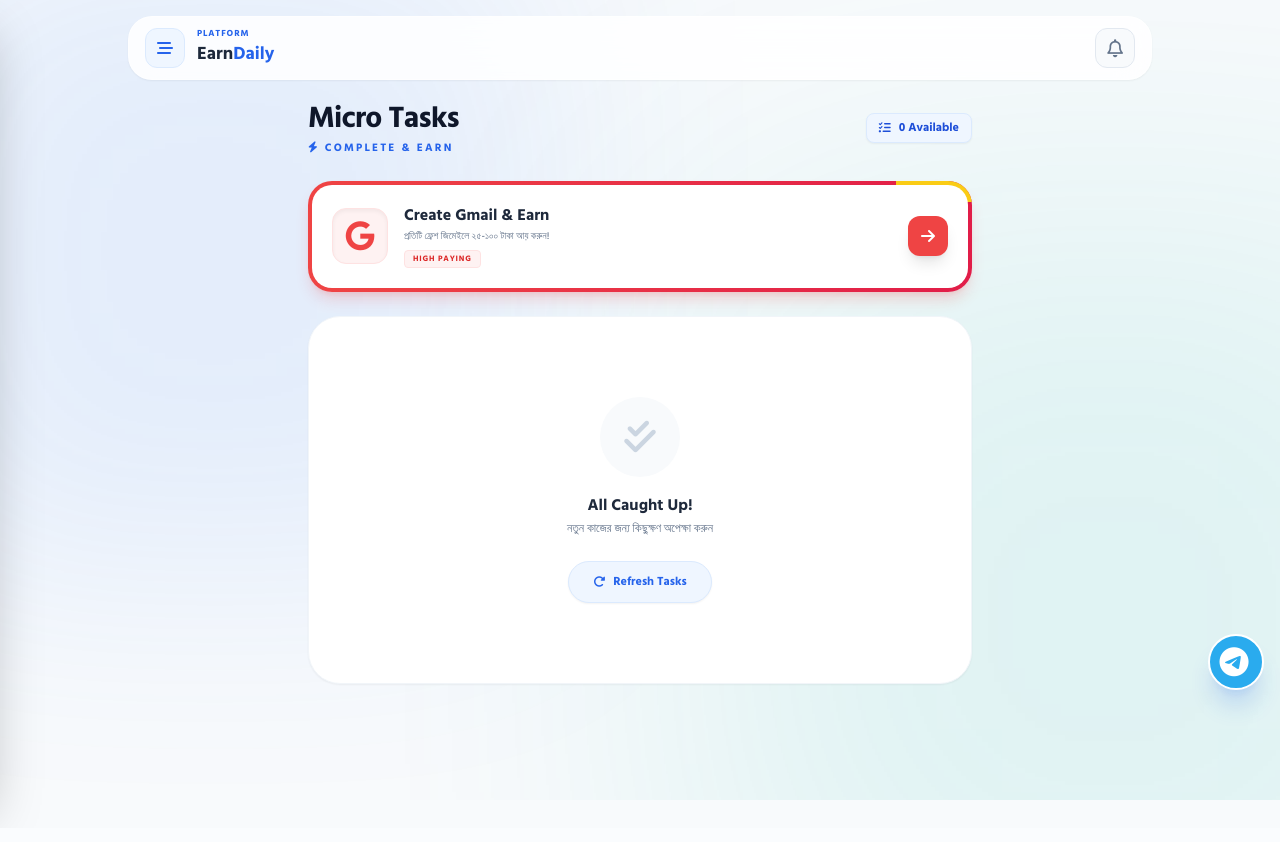
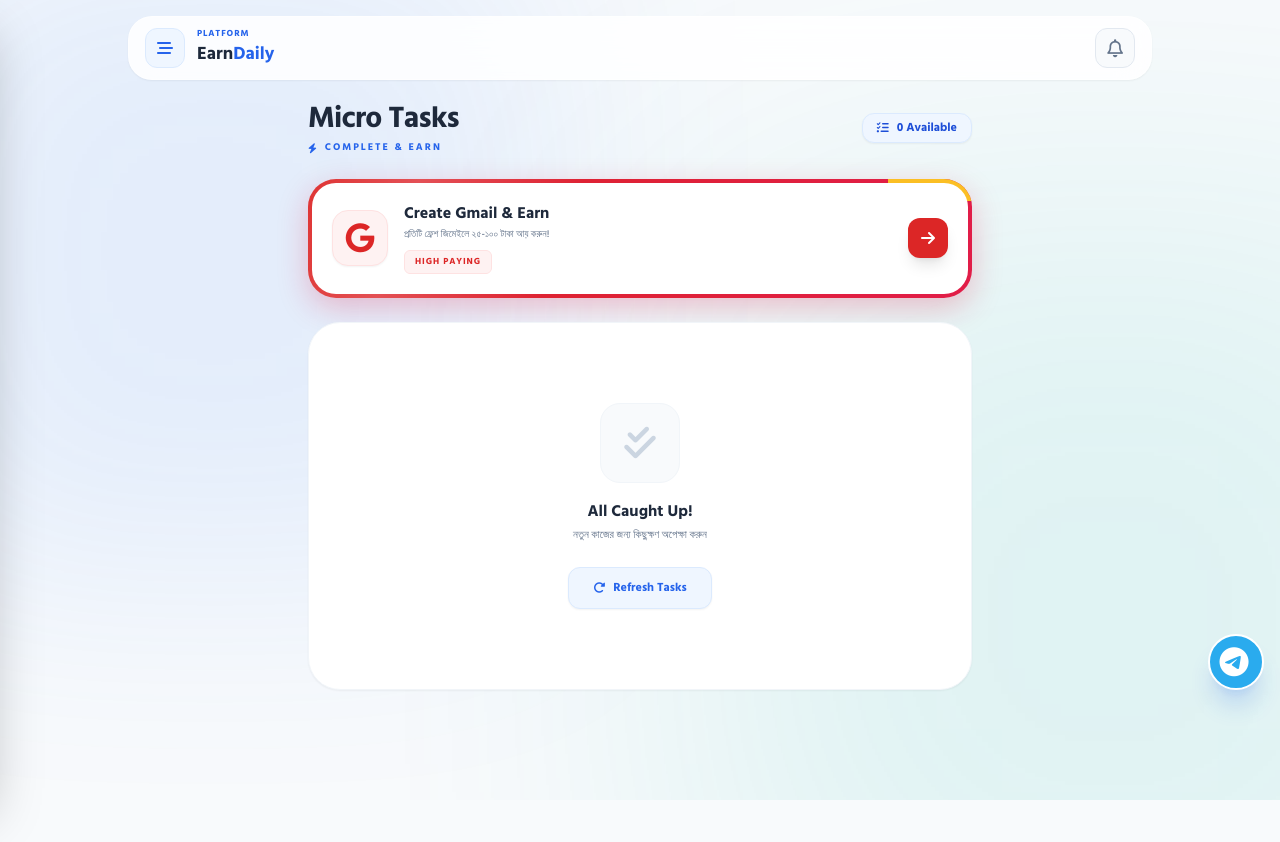
Before and after one commit to hoingut/oayrbackup, a Flask app: template templates/tasks.html in a window 1280 px wide. Before the commit the page ends 812 px from the top, so only its background shows below. Run offline with Flask 3, Linux system fonts and the light colour scheme; the template is opened without the code that fills it, so the values that code supplies are empty; parts of the project's set-up code (start-up, migrations or seed data) failed here and were passed over; some libraries are stand-ins or nearby versions.

Commit message:
Update tasks.html

```diff
--- a/templates/tasks.html
+++ b/templates/tasks.html
@@ -3,38 +3,76 @@
 
 <style>
     /* Premium Entry Animations */
-    .fade-up { animation: fadeUp 0.5s cubic-bezier(0.16, 1, 0.3, 1) forwards; opacity: 0; transform: translateY(15px); }
-    @keyframes fadeUp { to { opacity: 1; transform: translateY(0); } }
+    .fade-in-up { animation: fadeInUp 0.5s cubic-bezier(0.16, 1, 0.3, 1) forwards; opacity: 0; transform: translateY(15px); }
+    @keyframes fadeInUp { to { opacity: 1; transform: translateY(0); } }
 
-    .task-card { transition: all 0.3s cubic-bezier(0.16, 1, 0.3, 1); }
-    .task-card:hover { transform: translateY(-4px); box-shadow: 0 15px 30px -5px rgba(37, 99, 235, 0.1); border-color: #BFDBFE; }
-    .task-card:active { transform: scale(0.98); }
+    /* Task Card Premium Hover */
+    .premium-task-card {
+        background: #ffffff;
+        border: 1px solid #E2E8F0;
+        border-radius: 24px;
+        box-shadow: 0 2px 10px rgba(0, 0, 0, 0.02);
+        transition: all 0.3s cubic-bezier(0.4, 0, 0.2, 1);
+        position: relative;
+        overflow: hidden;
+    }
+    .premium-task-card:hover {
+        transform: translateY(-4px);
+        box-shadow: 0 15px 30px -5px rgba(37, 99, 235, 0.1);
+        border-color: #BFDBFE;
+    }
 
-    /* Ad Container Wrapper */
-    .ad-wrapper {
-        display: flex;
-        justify-content: center;
-        align-items: center;
-        overflow: hidden;
-        border-radius: 16px;
-        background: #F8FAFC;
+    /* Custom Ad Wrapper (Native App Style) */
+    .premium-ad-card {
+        background: #ffffff;
         border: 1px solid #E2E8F0;
-        padding: 8px;
+        border-radius: 20px;
+        position: relative;
+        padding: 12px;
+        box-shadow: 0 4px 15px rgba(0, 0, 0, 0.02);
         margin: 16px 0;
+        transition: all 0.3s ease;
     }
+    .premium-ad-card:hover {
+        border-color: #CBD5E1;
+        box-shadow: 0 8px 25px rgba(0, 0, 0, 0.04);
+    }
+    .ad-badge {
+        position: absolute; top: 0; right: 0;
+        background: #F1F5F9; color: #94A3B8;
+        font-size: 8px; font-weight: 800; text-transform: uppercase; letter-spacing: 0.1em;
+        padding: 4px 8px; border-bottom-left-radius: 12px;
+        z-index: 10;
+    }
+    .ad-inner {
+        display: flex; justify-content: center; align-items: center;
+        background: #F8FAFC; border-radius: 12px; overflow: hidden;
+        min-height: 60px;
+    }
+
+    /* Shimmer Effect for Hot Banner */
+    .shimmer-bg { position: relative; overflow: hidden; }
+    .shimmer-bg::after {
+        content: ''; position: absolute; top: 0; left: -100%; width: 50%; height: 100%;
+        background: linear-gradient(to right, transparent, rgba(255,255,255,0.2), transparent);
+        transform: skewX(-20deg); animation: shimmerFast 3s infinite;
+    }
+    @keyframes shimmerFast { 100% { left: 200%; } }
 </style>
 
-<div class="max-w-2xl mx-auto space-y-6 fade-up pb-6 px-1">
+<div class="max-w-2xl mx-auto space-y-6 fade-in-up pb-8 px-1">
 
     <!-- ==========================================
          1. PAGE HEADER
     ========================================== -->
     <div class="flex items-center justify-between mb-4">
         <div>
-            <h2 class="text-3xl font-black text-slate-900 tracking-tight">Micro Tasks</h2>
-            <p class="text-[11px] text-blue-600 font-bold tracking-[0.2em] uppercase mt-1"><i class="fa-solid fa-bolt"></i> Complete & Earn</p>
+            <h2 class="text-3xl font-black text-slate-800 tracking-tight">Micro Tasks</h2>
+            <p class="text-[10px] text-blue-600 font-bold tracking-[0.2em] uppercase mt-1 flex items-center gap-1.5">
+                <i class="fa-solid fa-bolt"></i> Complete & Earn
+            </p>
         </div>
-        <div class="bg-blue-50 text-blue-700 px-3 py-1.5 rounded-lg text-xs font-black shadow-sm border border-blue-100 flex items-center gap-2">
+        <div class="bg-blue-50 text-blue-700 px-3.5 py-1.5 rounded-xl text-xs font-black shadow-sm border border-blue-100 flex items-center gap-2">
             <i class="fa-solid fa-list-check"></i> {{ tasks|length }} Available
         </div>
     </div>
@@ -42,36 +80,34 @@
     <!-- ==========================================
          2. GMAIL TASK PROMO (High Paying Banner)
     ========================================== -->
-    <a href="/gmail-tasks" class="block bg-gradient-to-r from-red-500 to-rose-600 p-1 rounded-[24px] shadow-lg shadow-red-500/20 relative overflow-hidden group hover:scale-[1.02] transition duration-300">
-        <!-- Shine Animation -->
-        <div class="absolute top-0 left-[-100%] w-1/2 h-full bg-gradient-to-r from-transparent via-white/20 to-transparent skew-x-12 animate-[shimmer_3s_infinite]"></div>
+    <a href="/gmail-tasks" class="block bg-gradient-to-r from-[#DC2626] to-[#E11D48] p-1 rounded-[28px] shadow-[0_10px_30px_rgba(225,29,72,0.25)] shimmer-bg group hover:-translate-y-1 transition duration-300">
 
         <!-- Pinned Badge -->
-        <div class="absolute top-0 right-0 bg-yellow-400 text-slate-900 text-[9px] font-black px-3 py-1 rounded-bl-xl z-10 flex items-center gap-1 shadow-sm uppercase tracking-widest">
+        <div class="absolute top-0 right-0 bg-amber-400 text-slate-900 text-[9px] font-black px-4 py-1 rounded-bl-[16px] z-10 flex items-center gap-1 shadow-sm uppercase tracking-widest">
             <i class="fa-solid fa-star"></i> Pinned
         </div>
 
-        <div class="bg-white rounded-[20px] p-5 relative z-10 flex items-center justify-between gap-4">
+        <div class="bg-white rounded-[24px] p-5 relative z-10 flex items-center justify-between gap-4">
             <div class="flex items-center gap-4">
-                <div class="h-14 w-14 bg-red-50 text-red-500 rounded-[14px] flex items-center justify-center text-3xl shadow-inner border border-red-100">
+                <div class="h-14 w-14 bg-red-50 text-red-600 rounded-[16px] flex items-center justify-center text-3xl shadow-sm border border-red-100 flex-shrink-0 group-hover:scale-110 transition-transform">
                     <i class="fa-brands fa-google"></i>
                 </div>
                 <div>
                     <h3 class="font-black text-slate-800 text-base leading-tight">Create Gmail & Earn</h3>
                     <p class="text-[10px] text-slate-500 mt-1 font-medium">প্রতিটি ফ্রেশ জিমেইলে ২৫-১০০ টাকা আয় করুন!</p>
-                    <span class="inline-block mt-1.5 bg-red-50 text-red-600 text-[8px] font-black px-2 py-0.5 rounded border border-red-100 uppercase tracking-widest">
+                    <span class="inline-block mt-2 bg-red-50 text-red-600 text-[9px] font-black px-2.5 py-1 rounded-md border border-red-100 uppercase tracking-widest">
                         High Paying
                     </span>
                 </div>
             </div>
-            <div class="bg-red-500 text-white h-10 w-10 rounded-xl flex items-center justify-center shadow-lg group-hover:bg-red-600 transition flex-shrink-0">
+            <div class="h-10 w-10 bg-red-600 text-white rounded-xl flex items-center justify-center shadow-lg group-hover:bg-red-700 transition-colors flex-shrink-0">
                 <i class="fa-solid fa-arrow-right"></i>
             </div>
         </div>
     </a>
 
     <!-- ==========================================
-         3. NORMAL TASK LIST WITH ADS
+         3. NORMAL TASK LIST WITH NATIVE ADS
     ========================================== -->
     <div class="space-y-4 relative">
 
@@ -96,22 +132,22 @@
         {% endif %}
 
         <!-- TASK CARD -->
-        <div class="task-card bg-white p-5 rounded-[24px] shadow-[0_2px_10px_rgba(0,0,0,0.02)] border border-slate-100 relative overflow-hidden group">
+        <div class="premium-task-card p-5 group">
 
             <!-- Rejected Indicator Status Line -->
             {% if task.is_rejected %}
-            <div class="absolute left-0 top-0 bottom-0 w-[5px] bg-red-500"></div>
+            <div class="absolute left-0 top-0 bottom-0 w-1.5 bg-red-500"></div>
             {% else %}
             <!-- Normal Hover Line (Blue) -->
-            <div class="absolute left-0 top-0 bottom-0 w-[5px] bg-transparent group-hover:bg-blue-500 transition-colors duration-300"></div>
+            <div class="absolute left-0 top-0 bottom-0 w-1.5 bg-transparent group-hover:bg-blue-600 transition-colors duration-300"></div>
             {% endif %}
 
             <!-- Watermark ID -->
-            <div class="absolute right-4 -bottom-4 text-[60px] font-black text-slate-50 pointer-events-none select-none leading-none z-0 group-hover:scale-110 transition duration-500">
+            <div class="absolute right-4 -bottom-6 text-[80px] font-black text-slate-50 pointer-events-none select-none leading-none z-0 group-hover:scale-110 transition duration-500">
                 {% if loop.index < 10 %}0{% endif %}{{ loop.index }}
             </div>
 
-            <div class="relative z-10 flex flex-col md:flex-row md:items-center justify-between gap-5 pl-2">
+            <div class="relative z-10 flex flex-col md:flex-row md:items-center justify-between gap-5 pl-1 sm:pl-2">
 
                 <!-- Left: Icon & Info -->
                 <div class="flex gap-4 items-start w-full">
@@ -120,49 +156,50 @@
                     </div>
 
                     <div class="flex-grow pr-2">
-                        <h3 class="font-bold text-slate-900 text-base leading-tight mb-1">{{ task.title }}</h3>
+                        <h3 class="font-bold text-slate-800 text-base leading-tight mb-1">{{ task.title }}</h3>
 
                         <!-- Badges Row -->
                         <div class="flex flex-wrap items-center gap-1.5 mt-2">
-                            <span class="text-[8px] font-black bg-slate-100 text-slate-500 px-2 py-0.5 rounded uppercase tracking-wider border border-slate-200">
+                            <span class="text-[9px] font-black bg-slate-100 text-slate-500 px-2 py-0.5 rounded-md uppercase tracking-wider border border-slate-200">
                                 {{ task.category }}
                             </span>
 
                             <!-- Dynamic Task Type Badges -->
                             {% if task.task_type == 'screenshot' %}
-                                <span class="text-[8px] font-black bg-indigo-50 text-indigo-600 px-2 py-0.5 rounded uppercase tracking-wider border border-indigo-100 flex items-center gap-1">
-                                    <i class="fa-solid fa-camera"></i> Proof
+                                <span class="text-[9px] font-black bg-indigo-50 text-indigo-600 px-2.5 py-0.5 rounded-md uppercase tracking-wider border border-indigo-100 flex items-center gap-1">
+                                    <i class="fa-solid fa-camera text-[10px]"></i> Proof
                                 </span>
                             {% elif task.task_type == 'fb_post' %}
-                                <span class="text-[8px] font-black bg-blue-50 text-blue-600 px-2 py-0.5 rounded uppercase tracking-wider border border-blue-100 flex items-center gap-1">
-                                    <i class="fa-solid fa-share-nodes"></i> Post
+                                <span class="text-[9px] font-black bg-blue-50 text-blue-600 px-2.5 py-0.5 rounded-md uppercase tracking-wider border border-blue-100 flex items-center gap-1">
+                                    <i class="fa-solid fa-share-nodes text-[10px]"></i> Post
                                 </span>
                             {% endif %}
                         </div>
 
                         <!-- Description or Rejection Notice -->
                         {% if task.is_rejected %}
-                            <p class="text-[9px] text-red-600 font-bold mt-2.5 bg-red-50 px-2 py-1 rounded inline-flex items-center gap-1.5 border border-red-100">
+                            <p class="text-[10px] text-red-600 font-bold mt-3 bg-red-50 px-2.5 py-1.5 rounded-lg inline-flex items-center gap-1.5 border border-red-100">
                                 <i class="fa-solid fa-triangle-exclamation"></i> প্রুফ বাতিল হয়েছে! আবার করুন।
                             </p>
                         {% else %}
-                            <p class="text-[11px] text-slate-500 mt-2 line-clamp-1 font-medium">{{ task.description }}</p>
+                            <p class="text-xs text-slate-500 mt-2 line-clamp-1 font-medium leading-relaxed">{{ task.description }}</p>
                         {% endif %}
                     </div>
                 </div>
 
                 <!-- Right: Reward & Action -->
-                <div class="flex flex-row md:flex-col items-center md:items-end justify-between w-full md:w-auto mt-2 md:mt-0 gap-3 border-t md:border-t-0 border-slate-100 pt-4 md:pt-0">
-                    <span class="text-lg font-black text-slate-900 font-mono tracking-tight">
-                        <span class="text-xs text-slate-400 font-bold mr-0.5">৳</span>{{ task.reward }}
+                <div class="flex flex-row md:flex-col items-center md:items-end justify-between w-full md:w-auto mt-2 md:mt-0 gap-3 border-t md:border-t-0 border-slate-100 pt-4 md:pt-0 flex-shrink-0">
+                    <span class="text-lg font-black text-slate-800 font-mono tracking-tight flex items-center gap-0.5">
+                        <span class="text-[10px] text-slate-400 font-bold">৳</span>{{ task.reward }}
                     </span>
 
                     {% if task.task_type in ['screenshot', 'fb_post'] %}
-                        <a href="/task/submit/{{ task.id }}" class="bg-blue-600 text-white px-5 py-2.5 rounded-xl text-[11px] font-bold w-full md:w-auto text-center shadow-md {{ 'ring-2 ring-red-400 bg-red-600' if task.is_rejected else 'hover:bg-blue-700' }} transition">
+                        <a href="/task/submit/{{ task.id }}" class="w-full md:w-auto px-5 py-2.5 rounded-xl text-[11px] font-bold text-center shadow-md transition-all
+                            {{ 'bg-red-600 text-white hover:bg-red-700 shadow-red-500/20' if task.is_rejected else 'bg-blue-600 text-white hover:bg-blue-700 shadow-blue-500/20' }}">
                             {{ 'Retry Task' if task.is_rejected else 'Start Task' }}
                         </a>
                     {% else %}
-                        <a href="{{ task.link }}" target="_blank" class="bg-slate-800 text-white px-5 py-2.5 rounded-xl text-[11px] font-bold w-full md:w-auto text-center hover:bg-slate-900 transition shadow-md">
+                        <a href="{{ task.link }}" target="_blank" class="w-full md:w-auto bg-slate-800 text-white px-5 py-2.5 rounded-xl text-[11px] font-bold text-center hover:bg-slate-900 transition shadow-md">
                             Visit Link
                         </a>
                     {% endif %}
@@ -171,10 +208,12 @@
         </div>
 
         <!-- ==========================================
-             AD INJECTION LOGIC (After every 5 tasks)
+             AD INJECTION LOGIC (Native Style, After every 5 tasks)
         ========================================== -->
         {% if loop.index % 5 == 0 %}
-        <div class="ad-wrapper">
+        <div class="premium-ad-card">
+            <span class="ad-badge">Sponsored</span>
+            <div class="ad-inner">
                 <!-- Ad Script Provided by User -->
                 <script>
                   atOptions = {
@@ -187,18 +226,19 @@
                 </script>
                 <script src="https://www.highperformanceformat.com/4a72be96f78b75e42afea5ee99005d34/invoke.js"></script>
             </div>
+        </div>
         {% endif %}
         <!-- End Ad Injection -->
 
         {% else %}
         <!-- Empty State -->
         <div class="text-center py-20 bg-white rounded-[32px] border border-slate-100 shadow-sm">
-            <div class="h-20 w-20 bg-slate-50 rounded-full flex items-center justify-center mx-auto mb-4 text-4xl text-slate-300">
+            <div class="h-20 w-20 bg-slate-50 rounded-[20px] flex items-center justify-center mx-auto mb-4 text-4xl text-slate-300 border border-slate-100">
                 <i class="fa-solid fa-check-double"></i>
             </div>
             <h3 class="text-base font-bold text-slate-800">All Caught Up!</h3>
-            <p class="text-xs text-slate-500 mt-1 font-medium">নতুন কাজের জন্য কিছুক্ষণ অপেক্ষা করুন</p>
-            <button onclick="location.reload()" class="mt-6 text-xs font-bold text-blue-600 bg-blue-50 px-6 py-3 rounded-full border border-blue-100 hover:bg-blue-100 transition shadow-sm flex items-center gap-2 mx-auto">
+            <p class="text-[11px] text-slate-500 mt-1 font-medium">নতুন কাজের জন্য কিছুক্ষণ অপেক্ষা করুন</p>
+            <button onclick="location.reload()" class="mt-6 text-xs font-bold text-blue-600 bg-blue-50 px-6 py-3 rounded-xl border border-blue-100 hover:bg-blue-100 transition shadow-sm flex items-center gap-2 mx-auto">
                 <i class="fa-solid fa-rotate-right"></i> Refresh Tasks
             </button>
         </div>
```
Lines whose indentation alone changed are shown as unchanged.
